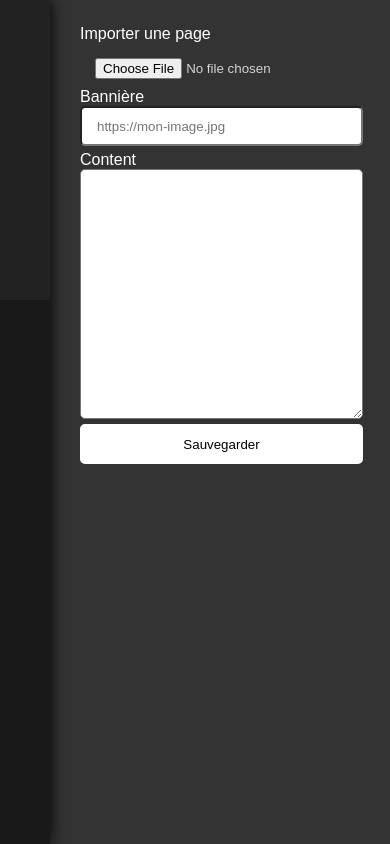
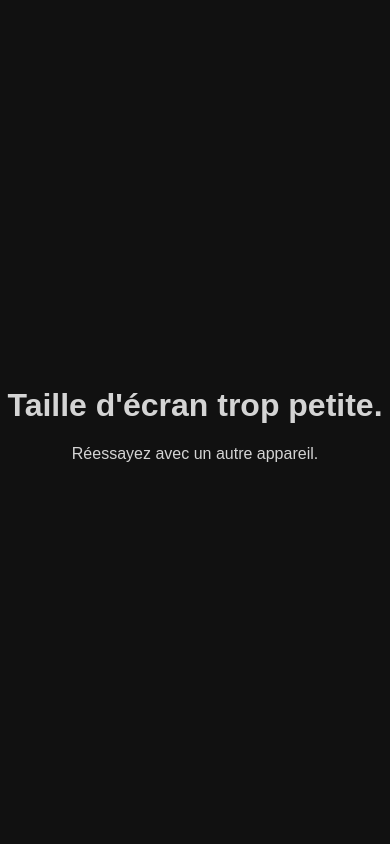
Before and after one commit to VoidSplit/Wiki-Angmar, a plain HTML site: page visualizer/index.html in a window 390 px wide. Drawn offline with nearby package versions, Linux system fonts and the light colour scheme; a web font is replaced by a local one.

Commit message:
too small screen

```diff
--- a/visualizer/index.html
+++ b/visualizer/index.html
@@ -19,6 +19,10 @@
     </script>
 </head>
 <body>
+    <div class="too_small">
+       <h1>Taille d'écran trop petite.</h1>
+        <span>Réessayez avec un autre appareil.</span>
+    </div>
     <div class="page_wrapper" id="page_wrapper">
 
     </div>
--- a/visualizer/style.css
+++ b/visualizer/style.css
@@ -63,3 +63,41 @@ input[type="submit"] {
     margin-top: 25px;
     font-size: 1rem;
 }
+
+.too_small {
+    background-color: #111;
+    display: none;
+    position: fixed;
+    top: 0;
+    left: 0;
+    bottom: 0;
+    right: 0;
+    align-items: center;
+    justify-content: center;
+    flex-direction: column;
+    gap: 15px;
+    text-align: center;
+}
+.too_small span {
+    font-size: 1.5rem;
+}
+
+@media screen and (max-width: 1000px) {
+    .too_small {
+        display: flex;
+    }
+    body {
+        overflow: hidden;
+    }
+}
+
+@media screen and (max-width: 500px) {
+    .too_small h1 {
+        font-weight: 900;
+        font-size: 2em;
+    }
+    .too_small span {
+        font-weight: 500;
+        font-size: 1em;
+    }
+}
```
